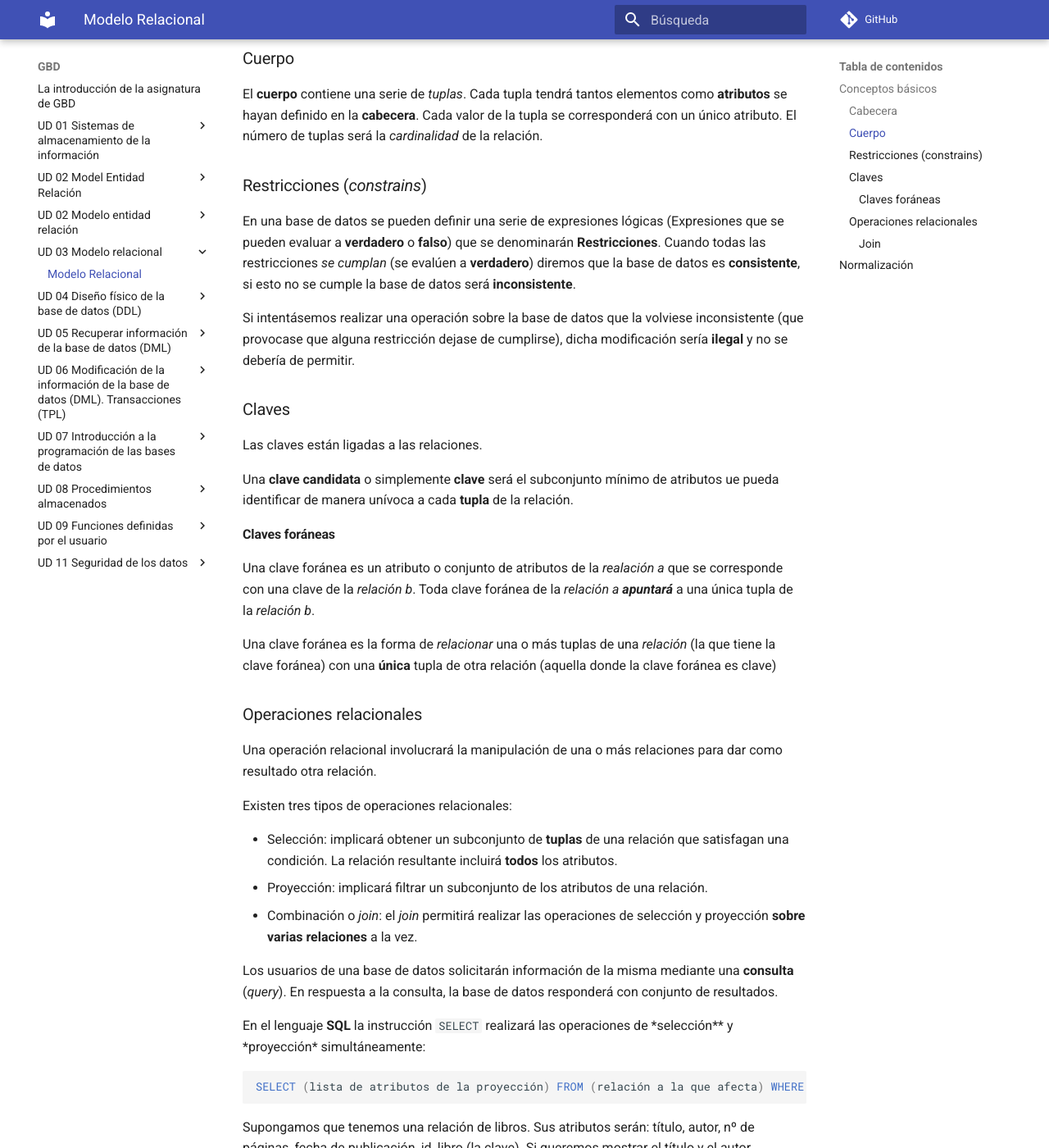
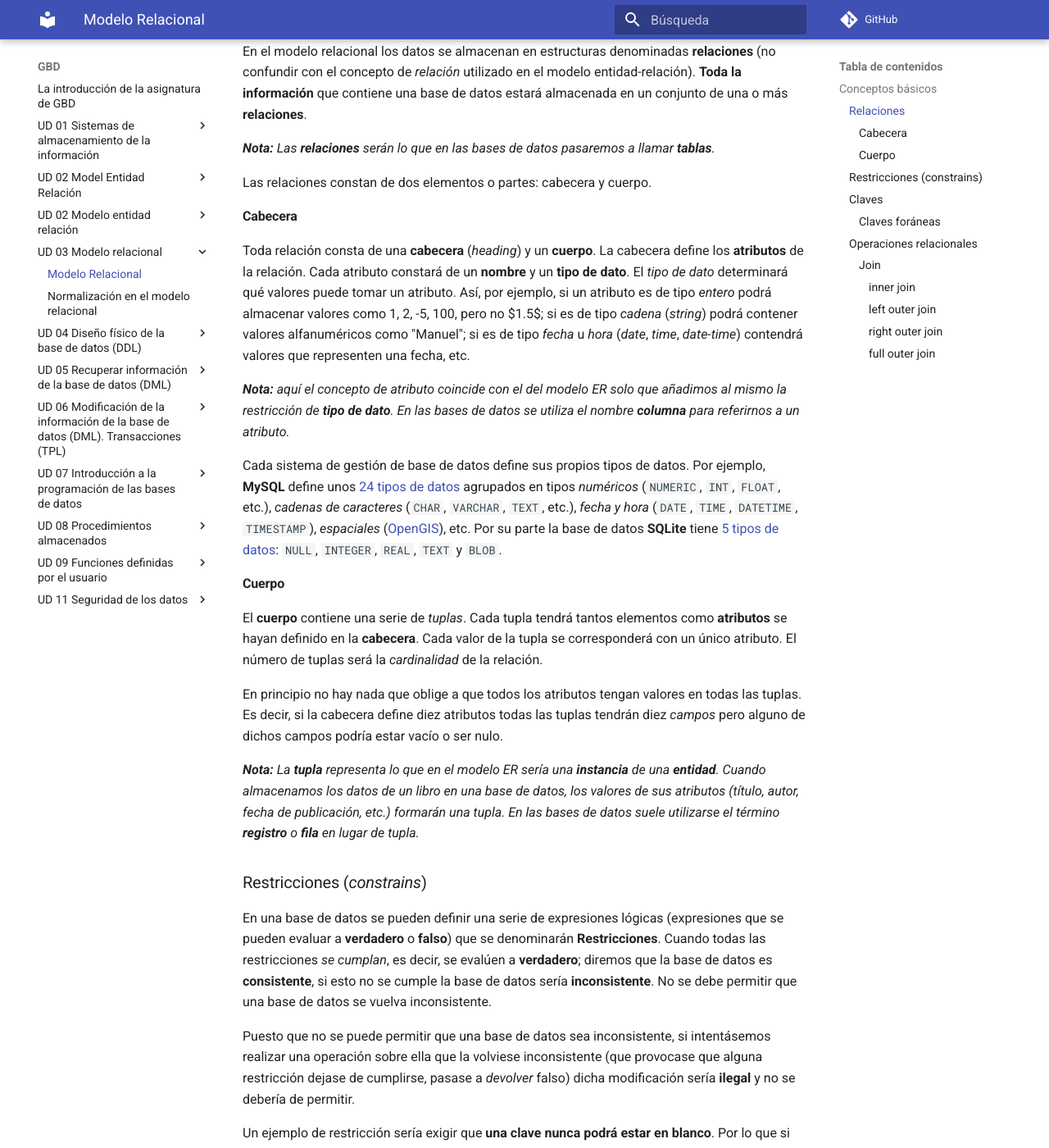
Before and after one commit to mmourazos/Curso-2024-2025, an MkDocs documentation site: the page built from docs/GBD/UD 03 - Modelo relacional/Introducción.md, in a window 1280 px wide and 1400 px high, scrolled down 526 px. Shown: the whole window at 82% size. Built offline with MkDocs 1.6.1 and Material for MkDocs 9.7.7, drawn with Linux system fonts in a browser that asks for light colours; comment, search, counter and statistics services are not loaded; some of the changed text lies outside the part shown.

Commit message:
Modelo relacional y normalización.

````diff
--- a/docs/GBD/UD 03 - Modelo relacional/Introducción.md
+++ b/docs/GBD/UD 03 - Modelo relacional/Introducción.md
@@ -1,53 +1,73 @@
 # Modelo Relacional
 
-El modelo relacional fue desarrollado por Edgar F. Codd como un modelo general de los datos.
+El modelo relacional es un modelo teórico que fue desarrollado por Edgar F. Codd como un modelo general de los datos. Este nombre volverá a aparecer cuando hablemos de normalización con la *forma normal Boyce-Codd*.
 
 ## Conceptos básicos
 
-En el modelo relacional los datos se almacenan en estructuras de nominadas **relaciones** (no confundir con el concepto de relación utilizado en el modelo relacional). **Toda la información** que contiene una base de datos estará almacenada en una serie de **relaciones**.
+A continuación veremos de una forma no exaustiva los elementos básicos del modelo relacional. Aunque es interesante conocer estos conceptos y cómo se traducen a las bases de datos relaciones reales, considero que verlos en profundidad requiere un esfuerzo superior al beneficio que puedan aportar.
 
-### Cabecera
+### Relaciones
 
-Toda relación consta de una **cabecera** (_heading_) y un **cuerpo**. La cabecera define los **atributos** de la relación. Cada atributo constará de un **nombre** y un **tipo de dato**.
+En el modelo relacional los datos se almacenan en estructuras denominadas **relaciones** (no confundir con el concepto de *relación* utilizado en el modelo entidad-relación). **Toda la información** que contiene una base de datos estará almacenada en un conjunto de una o más **relaciones**.
 
-### Cuerpo
+_**Nota:** Las **relaciones** serán lo que en las bases de datos pasaremos a llamar **tablas**._
+
+Las relaciones constan de dos elementos o partes: cabecera y cuerpo.
+
+#### Cabecera
+
+Toda relación consta de una **cabecera** (_heading_) y un **cuerpo**. La cabecera define los **atributos** de la relación. Cada atributo constará de un **nombre** y un **tipo de dato**. El _tipo de dato_ determinará qué valores puede tomar un atributo. Así, por ejemplo, si un atributo es de tipo _entero_ podrá almacenar valores como 1, 2, -5, 100, pero no $1.5$; si es de tipo _cadena_ (_string_) podrá contener valores alfanuméricos como "Manuel"; si es de tipo _fecha_ u _hora_ (_date_, _time_, _date-time_) contendrá valores que representen una fecha, etc.
+
+_**Nota:** aquí el concepto de atributo coincide con el del modelo ER solo que añadimos al mismo la restricción de **tipo de dato**. En las bases de datos se utiliza el nombre **columna** para referirnos a un atributo._
+
+Cada sistema de gestión de base de datos define sus propios tipos de datos. Por ejemplo, **MySQL** define unos [24 tipos de datos](https://dev.mysql.com/doc/refman/8.4/en/data-types.html) agrupados en tipos _numéricos_ (`NUMERIC`, `INT`, `FLOAT`, etc.), _cadenas de caracteres_ (`CHAR`, `VARCHAR`, `TEXT`, etc.), _fecha y hora_ (`DATE`, `TIME`, `DATETIME`, `TIMESTAMP`), _espaciales_ ([OpenGIS](https://es.wikipedia.org/wiki/Open_Geospatial_Consortium)), etc. Por su parte la base de datos **SQLite** tiene [5 tipos de datos](https://www.sqlite.org/datatype3.html): `NULL`, `INTEGER`, `REAL`, `TEXT` y `BLOB`.
+
+#### Cuerpo
 
 El **cuerpo** contiene una serie de _tuplas_. Cada tupla tendrá tantos elementos como **atributos** se hayan definido en la **cabecera**. Cada valor de la tupla se corresponderá con un único atributo. El número de tuplas será la _cardinalidad_ de la relación.
 
+En principio no hay nada que oblige a que todos los atributos tengan valores en todas las tuplas. Es decir, si la cabecera define diez atributos todas las tuplas tendrán diez _campos_ pero alguno de dichos campos podría estar vacío o ser nulo.
+
+_**Nota:** La **tupla** representa lo que en el modelo ER sería una **instancia** de una **entidad**. Cuando almacenamos los datos de un libro en una base de datos, los valores de sus atributos (título, autor, fecha de publicación, etc.) formarán una tupla. En las bases de datos suele utilizarse el término **registro** o **fila** en lugar de tupla._
+
 ### Restricciones (_constrains_)
 
-En una base de datos se pueden definir una serie de expresiones lógicas (Expresiones que se pueden evaluar a **verdadero** o **falso**) que se denominarán **Restricciones**. Cuando todas las restricciones _se cumplan_ (se evalúen a **verdadero**) diremos que la base de datos es **consistente**, si esto no se cumple la base de datos será **inconsistente**.
+En una base de datos se pueden definir una serie de expresiones lógicas (expresiones que se pueden evaluar a **verdadero** o **falso**) que se denominarán **Restricciones**. Cuando todas las restricciones _se cumplan_, es decir, se evalúen a **verdadero**; diremos que la base de datos es **consistente**, si esto no se cumple la base de datos sería **inconsistente**. No se debe permitir que una base de datos se vuelva inconsistente.
 
-Si intentásemos realizar una operación sobre la base de datos que la volviese inconsistente (que provocase que alguna restricción dejase de cumplirse), dicha modificación sería **ilegal** y no se debería de permitir.
+Puesto que no se puede permitir que una base de datos sea inconsistente, si intentásemos realizar una operación sobre ella que la volviese inconsistente (que provocase que alguna restricción dejase de cumplirse, pasase a _devolver_ falso) dicha modificación sería **ilegal** y no se debería de permitir.
+
+Un ejemplo de restricción sería exigir que **una clave nunca podrá estar en blanco**. Por lo que si una operación fuese a eliminar el atributo clave de una tupla sería rechazada. Otra restricción sería exigir que las **claves no se pueden repetir en una misma relación**. Por lo que intentar insertar una tupla con una clave que ya existe en la relación (_tabla_) tampoco ser permitiría.
 
 ### Claves
 
-Las claves están ligadas a las relaciones.
+Las claves están ligadas a las relaciones. Son una forma de _interconectar_ distintas relaciones.
 
-Una **clave candidata** o simplemente **clave** será el subconjunto mínimo de atributos ue pueda identificar de manera unívoca a cada **tupla** de la relación.
+Una **clave candidata**, o simplemente **clave**, será el subconjunto **mínimo** de atributos que pueda identificar de manera unívoca a cada **tupla** de la relación. Es decir, cata tupla de la relación ha de tener una clave **distinta** del resto de tuplas.
 
 #### Claves foráneas
 
-Una clave foránea es un atributo o conjunto de atributos de la _realación a_ que se corresponde con una clave de la _relación b_. Toda clave foránea de la _relación a_ **_apuntará_** a una única tupla de la _relación b_.
+Una clave foránea es un atributo o conjunto de atributos de la _relación A_ que se corresponde con (es idéntica a) la clave de la _relación B_. Podemos decir que la clave foránea de cada tupla de la _relación A_ **_apuntará_** a **una única tupla** de la _relación B_.
 
-Una clave foránea es la forma de _relacionar_ una o más tuplas de una _relación_ (la que tiene la clave foránea) con una **única** tupla de otra relación (aquella donde la clave foránea es clave)
+Una clave foránea es la forma de _relacionar_ una o más tuplas de una _relación_ (la que tiene la clave foránea) con una **única** tupla de otra relación (aquella donde la clave foránea es clave).
 
 ### Operaciones relacionales
 
-Una operación relacional involucrará la manipulación de una o más relaciones para dar como resultado otra relación.
+Una operación relacional involucrará la manipulación de una o más relaciones para dar como resultado otra relación. Visto de otra forma, una operación relacional es una función de una o más relaciones que dará como resultado una única relación.
 
 Existen tres tipos de operaciones relacionales:
 
-- Selección: implicará obtener un subconjunto de **tuplas** de una relación que satisfagan una condición. La relación resultante incluirá **todos** los atributos.
-- Proyección: implicará filtrar un subconjunto de los atributos de una relación.
-- Combinación o _join_: el _join_ permitirá realizar las operaciones de selección y proyección **sobre varias relaciones** a la vez.
+- **Selección**: implicará obtener un subconjunto de **tuplas** de una relación que satisfagan una **condición**. La relación resultante incluirá **todos** los atributos de las tuplas seleccionadas.
+- **Proyección**: implicará _filtrar_ un subconjunto de los atributos de una relación.
+- **Combinación o _join_**: el _join_ permitirá realizar las operaciones de selección y proyección **sobre varias relaciones** a la vez. Es una forma de _encadenar_ varias relaciones.
 
-Los usuarios de una base de datos solicitarán información de la misma mediante una **consulta** (_query_). En respuesta a la consulta, la base de datos responderá con conjunto de resultados.
+Podemos interpretar la proyección como un _filtrado de atributos_ (para coger sólo los que nos interesen), la selección como un _filtrado de tuplas (o registros)_ para _seleccionar_ los que nos interesen y la combinación como el _entrelazado de relaciones_ **que han de estar _conectadas_ mediante _claves foráneas_** para obtener los datos asociados que nos interesen.
 
-En el lenguaje **SQL** la instrucción `SELECT` realizará las operaciones de *selección\*\* y *proyección\* simultáneamente:
+En el _mundo real_ los usuarios de una base de datos solicitarán información de la misma mediante una **consulta** (_query_). En respuesta a la consulta, la base de datos responderá con conjunto de resultados. Esta _consulta_ podrá incluir simultáneamente las tres operaciones: selección, proyección y _join_.
+
+En el lenguaje **SQL** las _consultas_ se realizarán mediante la instrucción `SELECT`. Un ejemplo de sentencia `SELECT` es la siguiente:
 
 ```SQL
-SELECT (lista de atributos de la proyección) FROM (relación a la que afecta) WHERE (condición de selección de las tuplas);
+SELECT (lista de atributos de la proyección) FROM (relación o relaciones a las que afecta) WHERE (condición o condiciones de selección de las tuplas);
 ```
 
 Supongamos que tenemos una relación de libros. Sus atributos serán: título, autor, nº de páginas, fecha de publicación, id_libro (la clave). Si queremos mostrar el título y el autor (proyección) de los libros de más de 100 páginas (selección) escribiremos la siguiente instrucción `SELECT`:
@@ -56,18 +76,40 @@
 SELECT (título, autor) FROM libros WHERE (num_pag > 100);
 ```
 
+Un ejemplo de sentencia SQL con _join_ sería:
+
+```sql
+SELECT (isbn, título, nombre, año_nacimiento) FROM Libros INNER JOIN Autores ON Libros.id_autor = Autores.id WHERE año_nacimiento >= 2000;
+```
+
+_Bueno... más o menos._
+
 #### _Join_
 
-El _join_ será una operación que se realizará entre dos o más relaciones que _compartan_ una o más _atributos_ (clave - clave foránea).
+El _join_ será una operación que se realizará entre dos o más relaciones que _compartan_ uno o más _atributos_. Generalmente estos atributos serán la **clave** de una relación y la **clave foránea** de la otra.
 
-Si hablamos de dos relaciones (para simplificar) tendremos una relación con una **clave foránea** que será **clave** de otra relación. Si se cumple esto podremos hacer un _join_ entre dichas relaciones.
+Si hablamos de dos relaciones (para simplificar) tendremos una relación con una **clave foránea** que será **clave** de la otra relación. Si se cumple esto podremos hacer un _join_ entre dichas relaciones.
 
 Por ejemplo, si tenemos una tabla de productos (id, nombre, precio) y una tabla de ventas (id_venta, fecha, id_producto, unidades) donde la columna (o atributo) _id_producto_ de la relación de ventas se corresponde con el atributo _id_ (clave) de productos. Podremos _combinarlas_ mediante la siguiente sentencia `SELECT`:
 
 ```SQL
-SELECT (fecha, nombre, unidades, precio) FROM productos, ventas WHERE productos.id == ventas.id_producto;
+SELECT (fecha, nombre, unidades, precio) FROM Ventas INNER JOIN ON  Ventas.id_producto == Productos.id;
 ```
 
 Existen varios tipos de join: _inner join_, _left join_, _right join_ y _outer join_. Los veremos más adelante cuando veamos las sentencias en lenguaje SQL.
 
-## Normalización
+##### _inner join_
+
+Es el _join_ _más común. Cuando se aplica este _join_ la relación resultante incluirá **únicamente** los valores de la relación A y de la relación B cuyos valores de **clave foránea** y **clave** coincidan. Hay que tener en cuenta que en la relación A no hay nada que impida que la **clave foránea** esté en blanco.
+
+##### _left outer join_
+
+En este caso, la relación resultante incluirá también las tuplas de la relación A cuya **clave foránea NO COINCIDA con ninguna clave** de la relación B.
+
+##### _right outer join_
+
+Análogo al anterior pero ahora saldrían **todas las tuplas de la relación B**, aunque su clave no coincida con ninguna tupla de la relación A pero sólo las tuplas de A que tengan _match_ con las claves de B.
+
+##### _full outer join_
+
+Finalmente, en este _join_ saldrán **TODAS LAS TUPLAS DE A Y DE B**, haya o no _match_ entre los atributos **clave foránea** y **clave**. Obviamente, cuando haya coincidencia (_match_) se mostrarán los datos combinados pero cuando no la haya se mostrarán los atributos de A o los de B dejando el resto en blanco.
````
Also changed, not shown: docs/GBD/UD 03 - Modelo relacional/Normalización.md (added, +64 -0 lines).
